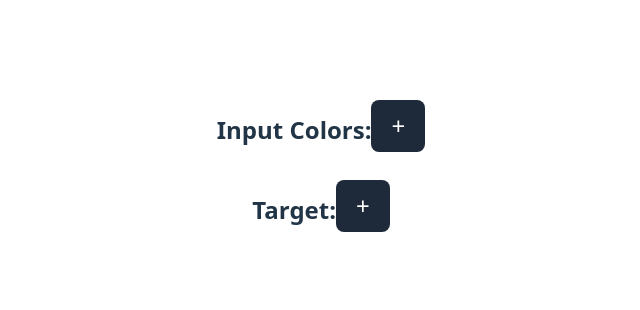
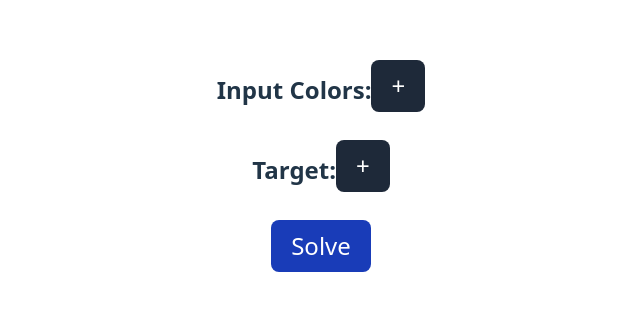
Before and after one commit to hoangm960/unmixer, a React (Vite) app in the folder client/: page / in a window 1280 px wide. Shown: the part 230-540 px from the top of the page, without its empty margins (315-955 px from the left). Built offline with nearby package versions, Linux system fonts and the light colour scheme.

Commit message:
add solve button

```diff
--- a/client/src/App.tsx
+++ b/client/src/App.tsx
@@ -1,13 +1,34 @@
-import { useEffect, useState } from "react";
+import { useState } from "react";
 import ColorPickerList from "@components/ColorPickerList";
+import { API_BASE } from "@constants/api.js";
 
 function App() {
     const [inputs, setInputs] = useState<string[]>([]);
     const [target, setTarget] = useState<string>("");
 
-    useEffect(() => {
-        console.log(inputs, target);
-    }, [inputs, target]);
+    const onSolveClick = async () => {
+        try {
+            const res = await fetch(`${API_BASE}/api/mix`, {
+                method: "POST",
+                headers: { "Content-Type": "application/json" },
+                body: JSON.stringify({
+                    target_hex: target,
+                    input_colors: inputs
+                })
+            });
+            if (!res.ok) {
+                throw new Error(`Response status: $(response.status)`);
+            }
+            const data = await res.json();
+            console.log(data);
+        } catch (error) {
+            if (typeof error === "string") {
+                console.log(error.toUpperCase());
+            } else if (error instanceof Error) {
+                console.log(error.message);
+            }
+        }
+    };
 
     return (
         <div className="w-dvw h-dvh flex flex-col justify-center items-center gap-5">
@@ -20,6 +41,12 @@ function App() {
                 maxNumColors={1}
                 onColorsChange={(colors) => setTarget(colors[0])}
             />
+            <div
+                className="text-white font-medium rounded-lg text-2xl cursor-pointer px-5 py-2.5 me-2 mb-2 bg-blue-800 hover:bg-blue-700 focus:ring-blue-700 border-blue-70"
+                onClick={onSolveClick}
+            >
+                Solve
+            </div>
         </div>
     );
 }
--- /dev/null
+++ b/client/src/constants/api.js
@@ -0,0 +1 @@
+export const API_BASE = "http://localhost:8080";
--- a/client/tsconfig.app.json
+++ b/client/tsconfig.app.json
@@ -25,7 +25,8 @@
     "baseUrl": "./",
     "paths": {
       "@/*": ["src/*"],
-      "@components/*": ["src/components/*"]
+      "@components/*": ["src/components/*"],
+      "@constants/*": ["src/constants/*"]
     }
   },
   "include": ["src"]
--- a/client/vite.config.ts
+++ b/client/vite.config.ts
@@ -3,12 +3,12 @@ import react from "@vitejs/plugin-react";
 import tailwindcss from "@tailwindcss/vite";
 import path from "path";
 
-// https://vite.dev/config/
 export default defineConfig({
     resolve: {
         alias: {
             "@": path.resolve(__dirname, "./src"),
-            "@components": path.resolve(__dirname, "./src/components")
+            "@components": path.resolve(__dirname, "./src/components"),
+            "@constants": path.resolve(__dirname, "./src/constants")
         }
     },
     plugins: [react(), tailwindcss()]
```
Also changed, not shown: 1 other file (tests, documents, lock files or other folders).
